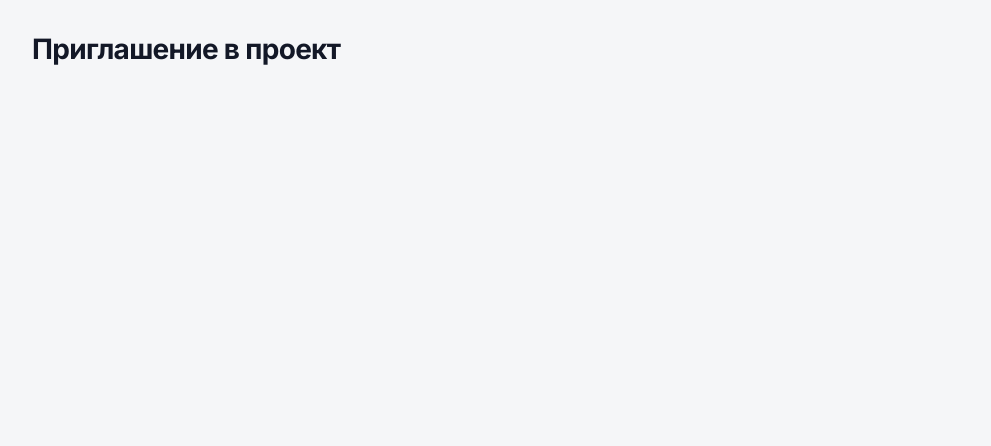
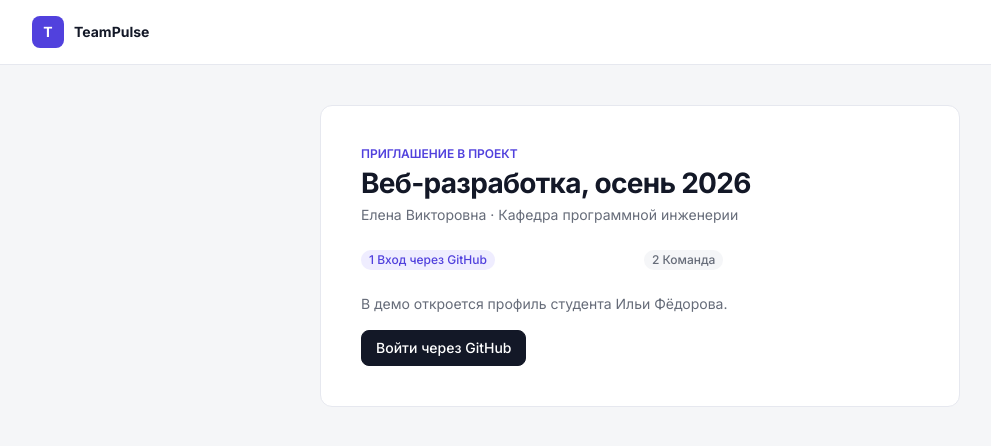
Before and after one commit to lavasheva/teampulse, a React (Vite) app in the folder apps/web/: page /invite/web-2026 in a window 1280 px wide. Shown: the top 446 px of the page, without its empty margins (0-991 px from the left). Built offline with nearby package versions, Linux system fonts and the light colour scheme.

Commit message:
feat(web): add participant invitation screen

```diff
--- a/apps/web/src/pages/index.tsx
+++ b/apps/web/src/pages/index.tsx
@@ -3,7 +3,7 @@ import { EmptyState, PageHeader } from '../components/ui'
 import { paths } from '../routes'
 
 export { Login } from './login'
-export function Invite() { return <main className="p-8"><PageHeader title="Приглашение в проект" /></main> }
+export { Invite } from './invite'
 export function Projects() { return <><PageHeader title="Мои проекты" /><Link to={paths.project('web')}>Веб-разработка, осень 2026</Link></> }
 export function Overview() { return <PageHeader title="Обзор проекта" /> }
 export function Participants() { return <PageHeader title="Участники" /> }
--- /dev/null
+++ b/apps/web/src/pages/invite.tsx
@@ -0,0 +1,73 @@
+import { useState } from 'react'
+import { useQuery } from '@tanstack/react-query'
+import { Link, useNavigate, useParams } from 'react-router'
+import { Avatar, Badge, Brand, Button, Card, EmptyState } from '../components/ui'
+import { acceptInvitation, loadInvitation } from '../data/invitations'
+import { signIn } from '../data/session'
+import { useDemoMutation, useWorkspace } from '../data/workspace'
+import { paths } from '../routes'
+
+export function Invite() {
+  const { code = '' } = useParams()
+  return <Invitation key={code} code={code} />
+}
+
+function Invitation({ code }: { code: string }) {
+  const [teamId, setTeamId] = useState('')
+  const navigate = useNavigate()
+  const workspace = useWorkspace()
+  const invitation = useQuery({ queryKey: ['demo', 'invite', code], queryFn: () => loadInvitation(code) })
+  const login = useDemoMutation(signIn)
+  const accept = useDemoMutation(acceptInvitation)
+  const student = workspace.data?.user?.role === 'participant' ? workspace.data.user : null
+  const project = invitation.data
+  const selected = teamId || (project && workspace.data?.assignments[project.id]) || project?.teams[0]?.id || ''
+
+  return (
+    <main className="invitation">
+      <header className="flex items-center justify-between gap-4 border-b border-line bg-white px-8 py-4">
+        <Link to={paths.projects}><Brand /></Link>
+        {student && <div className="flex items-center gap-2 text-xs"><Avatar name={student.name} color="#2d8ca8" /><div><strong>{student.name}</strong><p className="muted">Студент</p></div></div>}
+      </header>
+      <div className="mx-auto w-full max-w-[680px] p-5 sm:py-10">
+        {invitation.isPending ? <p role="status">Загружаем приглашение…</p>
+          : invitation.isError ? <EmptyState title="Не удалось загрузить приглашение"><Button onClick={() => void invitation.refetch()}>Повторить</Button></EmptyState>
+          : !project ? <EmptyState title="Приглашение недоступно"><p>Проверьте ссылку или попросите преподавателя прислать новую.</p><Link to={paths.projects}>Мои проекты</Link></EmptyState>
+          : <Card className="space-y-6 p-6 sm:p-10">
+            <div>
+              <p className="mb-1 text-xs font-semibold text-brand uppercase">Приглашение в проект</p>
+              <h1>{project.name}</h1>
+              <p className="mt-1 muted">{project.owner} · {project.organization}</p>
+            </div>
+            <ol className="grid grid-cols-2 gap-2" aria-label="Шаги приглашения">
+              <li><Badge tone={student ? 'success' : 'primary'}>{student ? '✓' : '1'} Вход через GitHub</Badge></li>
+              <li><Badge tone={student ? 'primary' : 'neutral'}>2 Команда</Badge></li>
+            </ol>
+            {!student ? <div className="space-y-4">
+              <p className="muted">В демо откроется профиль студента Ильи Фёдорова.</p>
+              <Button variant="dark" disabled={login.isPending} onClick={() => login.mutate('participant')}>Войти через GitHub</Button>
+              {login.isError && <p role="alert">Не удалось войти. Попробуйте ещё раз.</p>}
+            </div> : <form className="space-y-5" onSubmit={event => {
+              event.preventDefault()
+              accept.mutate({ code, teamId: selected }, { onSuccess: result => navigate(paths.team(result.projectId, result.teamId)) })
+            }}>
+              <fieldset className="space-y-2">
+                <legend className="mb-2 font-medium">Ваша команда</legend>
+                {project.teams.map(team => <label key={team.id} className="flex cursor-pointer items-center gap-3 rounded-lg border border-line p-3 has-checked:border-brand has-checked:bg-canvas">
+                  <input type="radio" name="team" value={team.id} checked={selected === team.id} onChange={() => setTeamId(team.id)} />
+                  <div className="flex -space-x-1" aria-hidden="true">{team.members.slice(0, 3).map(({ name, color }) => <Avatar key={name} name={name} color={color} />)}</div>
+                  <span><strong className="block">{team.name}</strong><span className="text-xs muted">{team.members.map(member => member.name).join(', ') || 'Новая команда'}</span></span>
+                </label>)}
+                {!project.teams.length && <p className="muted">В проекте пока нет команд. Обратитесь к преподавателю.</p>}
+              </fieldset>
+              {accept.isError && <p role="alert">{accept.error.message}</p>}
+              <div className="flex justify-between gap-3">
+                <Button asChild variant="outline"><Link to={paths.projects}>Назад</Link></Button>
+                <Button type="submit" disabled={!selected || accept.isPending}>Перейти к команде</Button>
+              </div>
+            </form>}
+          </Card>}
+      </div>
+    </main>
+  )
+}
```
